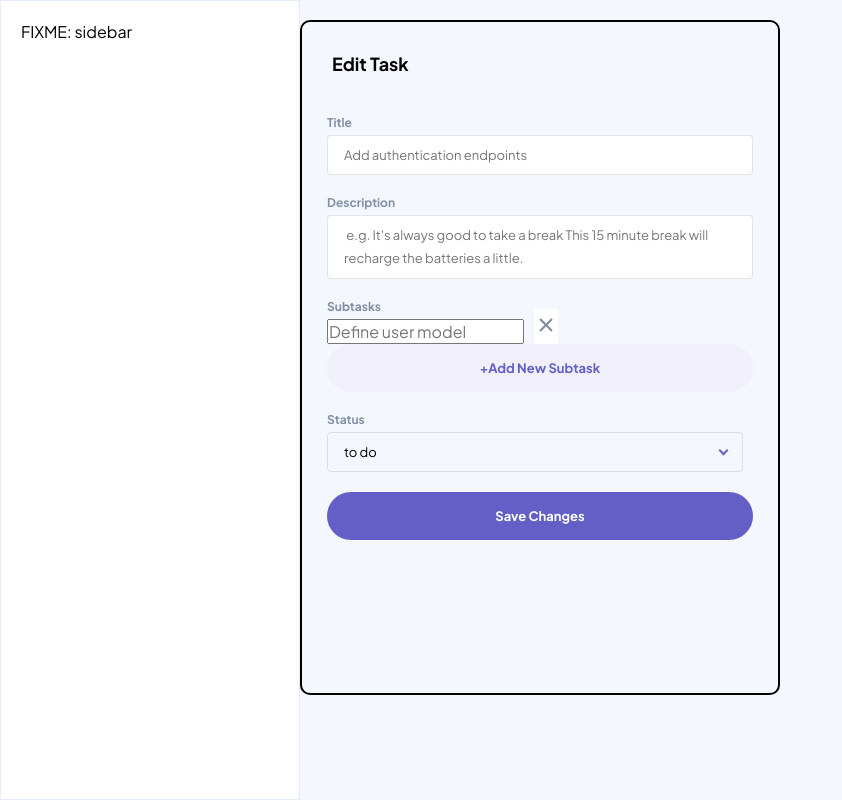
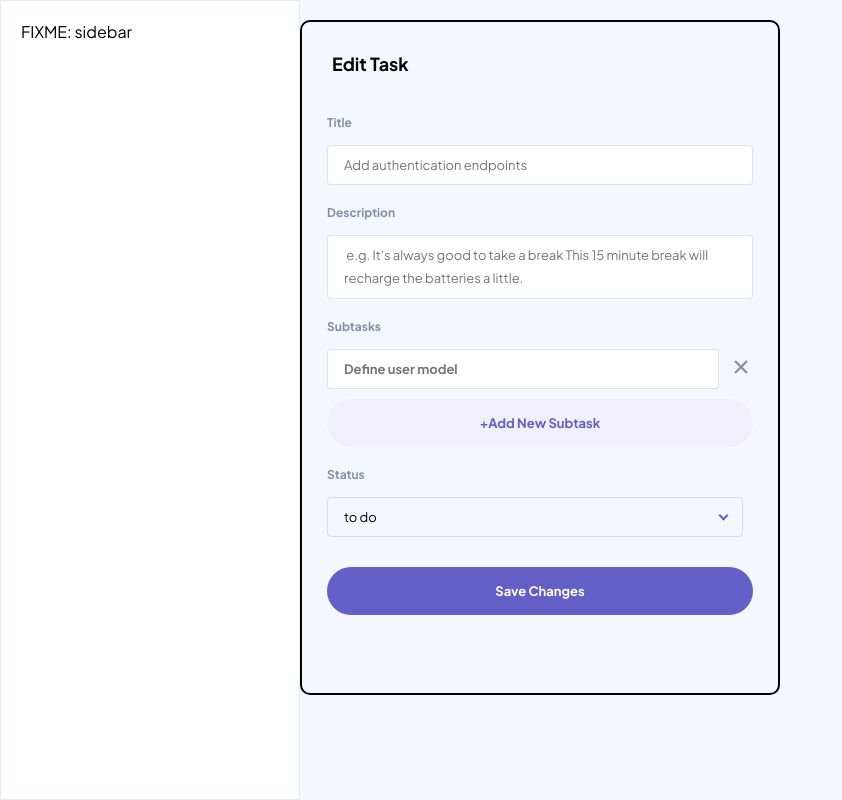
Before and after one commit to ryjw/Kanban-task-management, a Next.js app: page / in a window 1280 px wide. Shown: the whole page, without its empty margins (0-842 px from the left). Built offline with nearby package versions, Linux system fonts and the light colour scheme.

Commit message:
fixed width on textfield and fixed x button

```diff
--- a/src/modals/EditTask.jsx
+++ b/src/modals/EditTask.jsx
@@ -26,7 +26,7 @@ export default function EditTask() {
       <div className={styles.sections}>
         <label className={styles.subTitle}>Subtasks</label>
         <div className={styles.subtasks}>
-          <TextField variant="alt" placeholder="Define user model" />
+          <TextField variant="default" placeholder="Define user model" />
           <button className={styles.xBtn}>
             <IoCloseSharp />
           </button>
--- a/src/partials/_editTask.module.scss
+++ b/src/partials/_editTask.module.scss
@@ -18,12 +18,14 @@
 .mainTitle {
   @include heading-l;
   margin: 30px 30px;
+  font-weight: 700;
 }
 
 .sections {
   display: flex;
   flex-direction: column;
   margin: 10px 25px;
+  gap: 10px;
 }
 
 .subTitle {
@@ -35,13 +37,13 @@
 .subtasks {
   display: flex;
   gap: 10px;
+  font-weight: 700;
 }
 
 .xBtn {
   border: none;
-  background-color: $white;
+  background-color: $light-grey;
   color: $medium-grey;
   font-size: 24px;
   cursor: pointer;
-  margin-top: -10px;
 }
```
